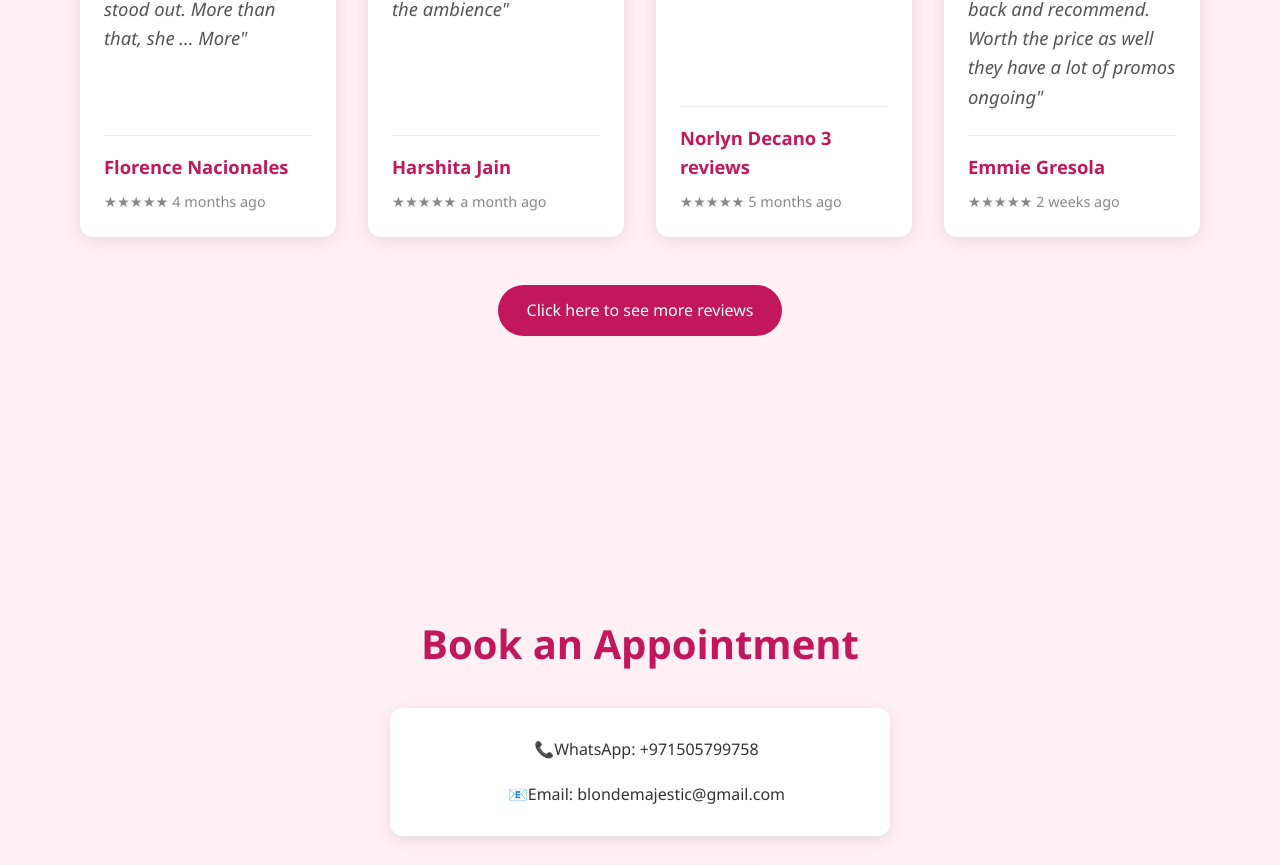
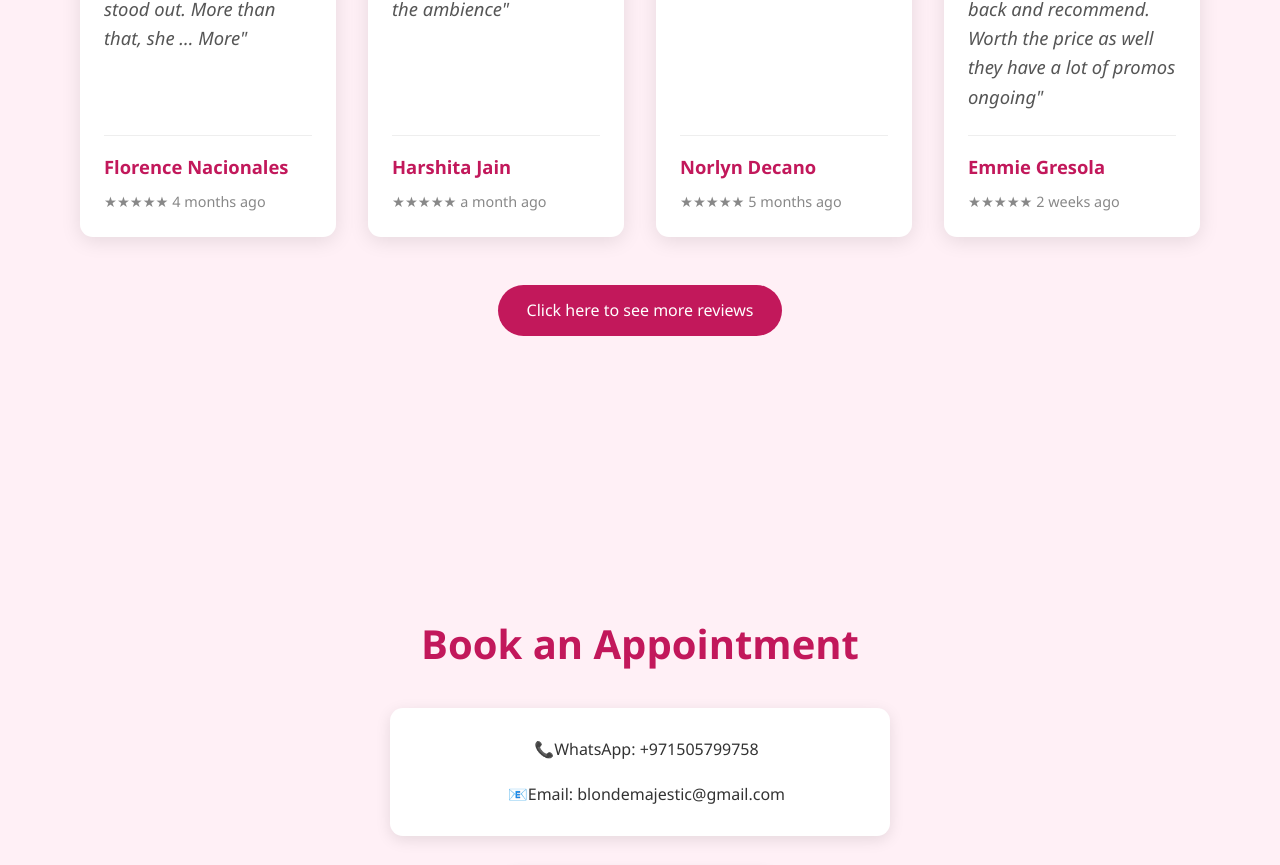
Before and after one commit to nassyqt79/Blonde-Majestic-Salon, a plain HTML site: page index.html in a window 1280 px wide. Shown: the part 3080-3945 px from the top of the page. Drawn offline with Linux system fonts and the light colour scheme.

Commit message:
Update index.html

```diff
--- a/index.html
+++ b/index.html
@@ -1209,7 +1209,7 @@
         <div class="testimonial-content">
           <div class="testimonial-text">"Thank you ate Elma and Pan with my hair and nails"</div>
           <div class="testimonial-meta">
-            <div class="testimonial-author">Norlyn Decano 3 reviews </div>
+            <div class="testimonial-author">Norlyn Decano</div>
             <div class="testimonial-date">★★★★★ 5 months ago</div>
           </div>
         </div>
```
